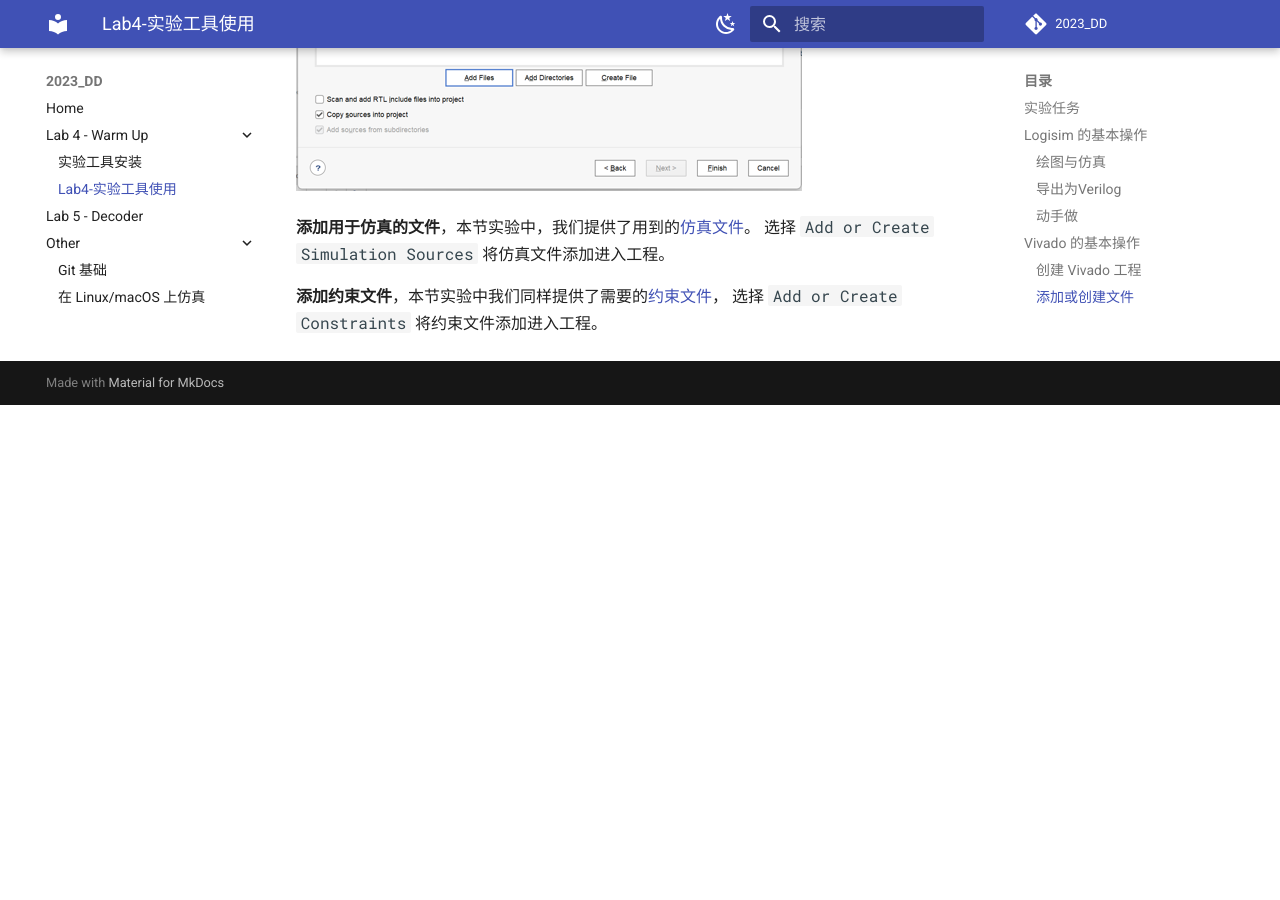
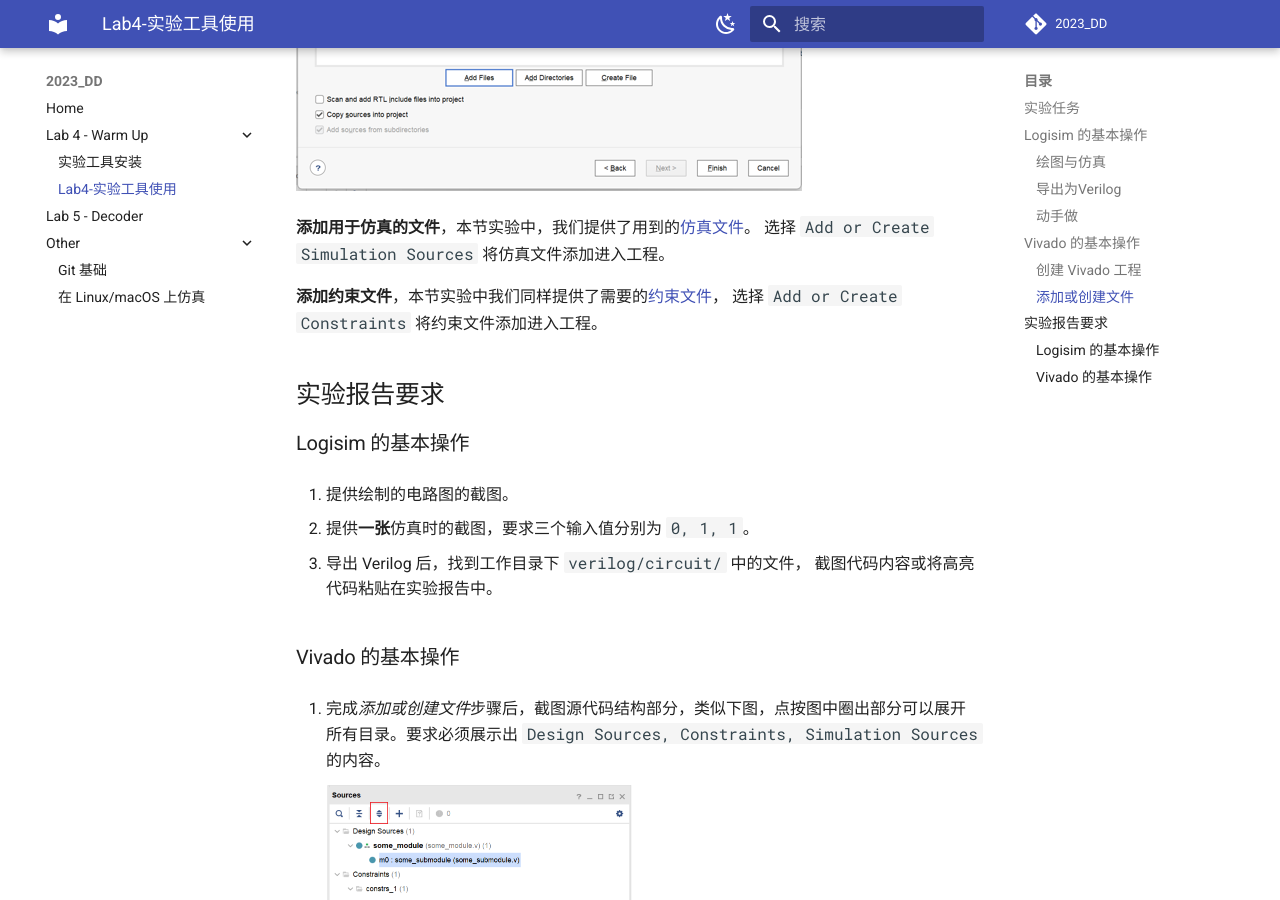
Before and after one commit to Guahao31/2023_DD, an MkDocs documentation site: the page built from docs/warmup/lab4.md, in a window 1280 px wide and 900 px high, scrolled down 5667 px. Built offline with MkDocs 1.6.1 and Material for MkDocs 9.7.7, drawn with Linux system fonts in a browser that asks for light colours; comment, search, counter and statistics services are not loaded; before the commit the page ends 6072 px from its top, so only the background shows below that.

Commit message:
update: 实验报告要求

```diff
--- a/docs/warmup/lab4.md
+++ b/docs/warmup/lab4.md
@@ -123,3 +123,23 @@
 
 **添加约束文件**，本节实验中我们同样提供了需要的[约束文件](TODO/lab4_example_constraints.xdc)，
 选择 `Add or Create Constraints` 将约束文件添加进入工程。
+
+## 实验报告要求
+
+### Logisim 的基本操作
+
+1. 提供绘制的电路图的截图。
+
+2. 提供**一张**仿真时的截图，要求三个输入值分别为 `0, 1, 1`。
+
+3. 导出 Verilog 后，找到工作目录下 `verilog/circuit/` 中的文件，
+截图代码内容或将高亮代码粘贴在实验报告中。
+
+### Vivado 的基本操作
+
+1. 完成*添加或创建文件*步骤后，截图源代码结构部分，类似下图，点按图中圈出部分可以展开
+所有目录。要求必须展示出 `Design Sources, Constraints, Simulation Sources` 的内容。
+
+    <img src="../pic/lab4/sources_hierarchy.png" style="zoom:50%">
+
+2.
```
Also changed, not shown: docs/warmup/pic/lab4/sources_hierarchy.png (added).
